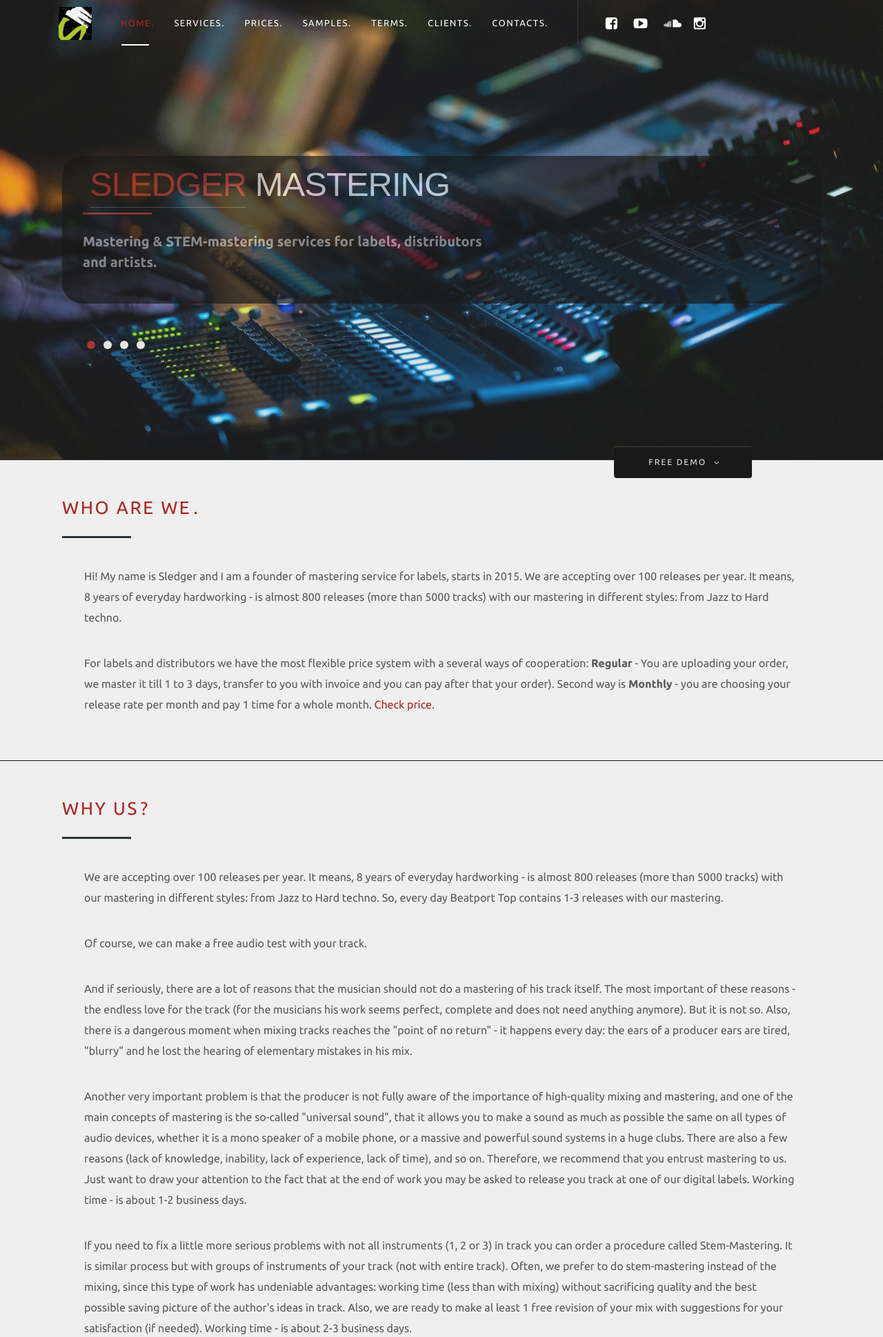
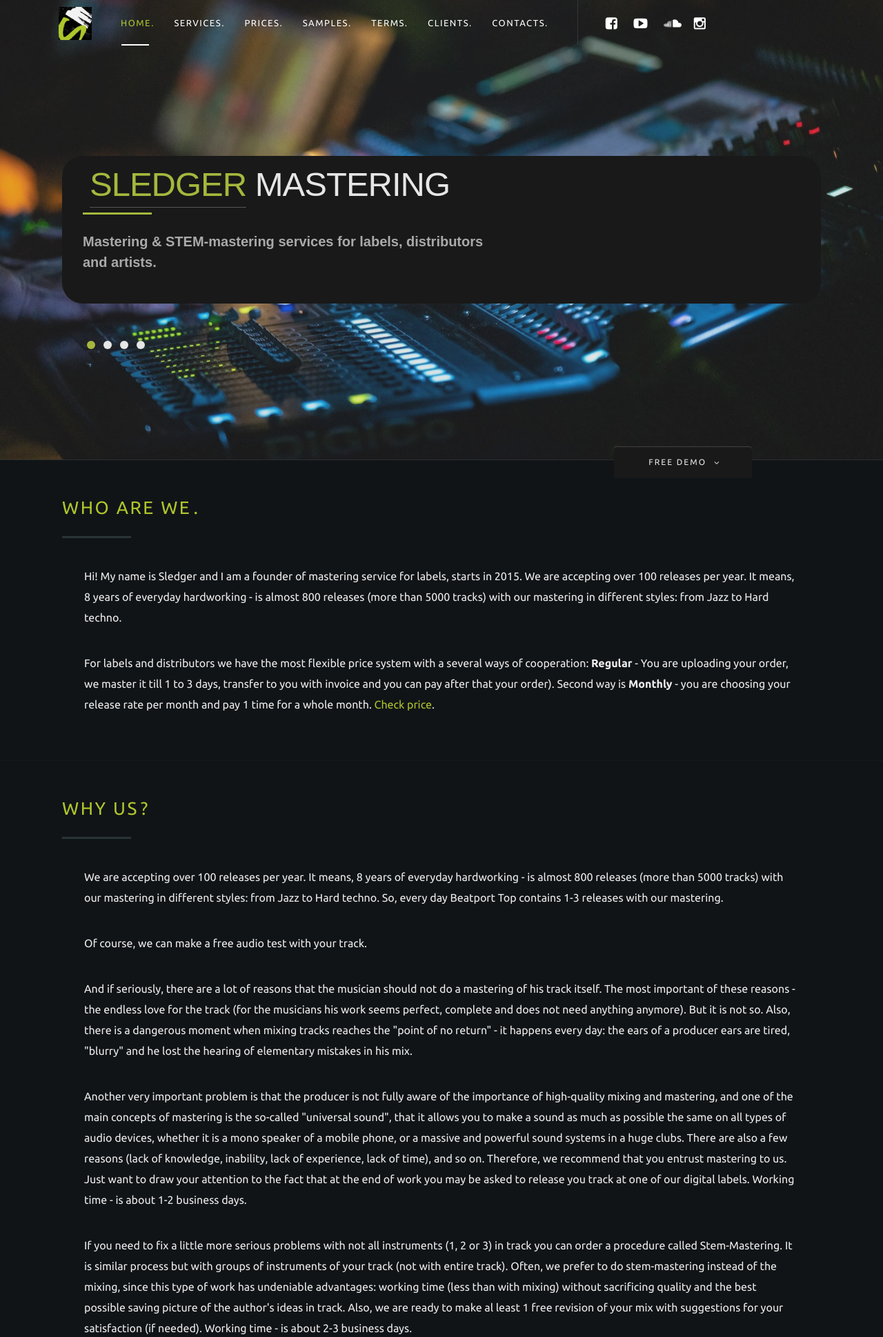
Before and after one commit to sledgerboy/sledgermastering, a PHP site: page / in a window 1280 px wide. Shown: the top 1938 px of the page at 69% size. Run offline with PHP 8.4, Linux system fonts and the light colour scheme; data that the repository does not hold is empty.

Commit message:
Редизайн 2201 и фиксы

```diff
--- a/css/main.css
+++ b/css/main.css
@@ -64,7 +63,7 @@
 	background: #0F1215;
 	font: 16px/30px "Ubuntu", sans-serif;
 	font-weight: normal;
-	color: #575859;
+	color: #ededed;
 }
 
 /* links
@@ -93,8 +92,8 @@
 h4,
 h5,
 h6 {
-	font-family: "Ubuntu", sans-serif;
-	color: #b22222;
+	font-family: "", sans-serif;
+	color: #aec62c;
 	font-style: normal;
 	text-rendering: optimizeLegibility;
 	margin: 18px 0 15px;
@@ -572,7 +573,7 @@
 /* sections */
 
 section {
-	background: #efefef;
+	background: #111417;
     padding: 4rem 0;
 	border-bottom: 1px solid #15191d;
 }
@@ -585,13 +586,13 @@
 	font: 26px/22px "Ubuntu", sans-serif;
 	text-transform: uppercase;
 	letter-spacing: 2.5px;
-	color: #b22222;
+	color: #aec62c;
 	margin-bottom: 30px;
 	margin-top: 18px;
 }
 
 .section-head h1 span {
-	color: #b22222;
+	color: #aec62c;
 	position: relative;
 	left: 3px;
 }
@@ -805,7 +806,7 @@
 }
 
 ul#nav li.current a {
-	color: #b22222;
+	color: #aec62c;
 }
 
 ul#nav li.current a:after {
@@ -1026,13 +1027,12 @@
 
 #hero-slider .slides {
     background: black;
-    opacity: 0.7;
     border-radius: 3rem;
 }
 
 #hero-slider .slides .flex-caption h1::after {
 	display: block;
-	background-color: #b22222;
+	background-color: #aec62c;
 	width: 100px;
 	height: 3px;
 	content: '\0020';
@@ -1245,7 +1245,7 @@
 }
 
 #hero .flex-control-paging li a.flex-active {
-	background: #b22222;
+	background: #aec62c;
 	cursor: default;
 }
 
@@ -1267,6 +1267,7 @@
 }
 
 .styled_button {
+	padding: 0;
 	flex: 1 1 auto;
 	font: 12px/46px "Ubuntu", sans-serif;
 	text-align: center;
@@ -1314,7 +1315,7 @@
     top: -7px;
     left: -7px;
     padding: 7px;
-    box-shadow: 0 0 0 2px #b22222;
+    box-shadow: 0 0 0 2px #aec62c;
     -webkit-transition: -webkit-transform 0.2s, opacity 0.2s;
     -webkit-transform: scale(.8);
     -moz-transition: -moz-transform 0.2s, opacity 0.2s;
@@ -2817,7 +2819,7 @@
 }
 
 .color-g {
-	color: #b22222!important;
+	color: #aec62c!important;
 }
 
 .color-o {
--- a/footer.php
+++ b/footer.php
@@ -24,7 +24,7 @@
 
 
             <div class="info">
-               <img src="/images/paylogos.png" style="width: 600px;">
+               <img src="/images/paylogos.png" style="">
                <!--img src="/images/footer/yandex-pay-logo-footer.png" style="width: 15px;">
                <img src="/images/footer/pci-dss.svg" style="width: 36px;">
                <img src="/images/footer/mc-id.svg" style="width: 65px;">
@@ -43,7 +43,7 @@
 
          <ul class="copyright">
          	<li>&copy; Copyright <?=$today?></li>
-            <li><a title="Sledgermastering" href="/">Sledgermastering.by</a>.</li>
+            <li><a title="Sledgermastering" href="/">Sledgermastering.pro</a>.</li>
 
          </ul>
 
--- a/inc/sendEmail.php
+++ b/inc/sendEmail.php
@@ -28,11 +28,11 @@
 
 
    // Set Message
-	$message .= "Email from: " . $name . "<br />";
+	$message = "Email from: " . $name . "<br />";
 	$message .= "Email address: " . $email . "<br />";
 	$message .= "Message: <br />";
 	$message .= $contact_message;
-	$message .= "<br /> ----- <br /> This email was generated from sledgermastering.by [MailBOT]. <br />";
+	$message .= "<br /> ----- <br /> This email was generated from sledgermastering.pro [MailBOT]. <br />";
 
    // Set From: header
    $from =  $name . " <" . $email . ">";
--- a/index.php
+++ b/index.php
@@ -51,7 +51,7 @@
 		</div> <!-- end row -->
 
 		<div id="more">
-			<a class="smoothscroll styled_button" href="#contacts">Free DEMO<i class="fa fa-angle-down"></i></a>
+			<a class="smoothscroll styled_button" href="#contact">Free DEMO<i class="fa fa-angle-down"></i></a>
 		</div>
 	</section> <!-- end homepage hero -->
 
@@ -726,6 +726,7 @@
 
 				<div class="process group">
 					<p class="pw">Full text of terms and public offer you can download <a target="_blank" href="/pub-offer/pub-offer-eng.pdf">here</a>.</p>
+					<p class="pw">Acception/List of <a target="_blank" href="/pub-offer/Personal_data_ENG.pdf">processing personal data</a>.</p>
 				</div>
 
 			</div>
@@ -953,7 +954,7 @@
 
    <!-- contact
    ================================================== -->
-   <section id="contacts">
+   <section id="contact">
 		<div class="row section-head">
 			<div class="twelve columns">
 				<h1>Get In Touch With Us<span>.</span></h1>
@@ -975,13 +976,13 @@
 						<input name="contactEmail" type="email" id="contactEmail" placeholder="Email" value="" required />
 					</div>
 					<div>
-							<input name="contactSubject" type="text" id="contactSubject" placeholder="Subject"  value="" />
+						<input name="contactSubject" type="text" id="contactSubject" placeholder="Subject"  value="" />
 					</div>
 					<div>
-							<textarea name="contactMessage"  id="contactMessage" placeholder="message" rows="10" cols="50" ></textarea>
+						<textarea name="contactMessage"  id="contactMessage" placeholder="message" rows="10"></textarea>
 					</div>
 					<div>
-						<button class="submitform">Submit</button>
+						<button class="submitform smoothscroll styled_button">Submit</button>
 						<div id="submit-loader">
 							<div class="text-loader">Sending...</div>
 							<div class="s-loader">
@@ -1008,7 +1009,7 @@
 
 				<h3 class="address">Official</h3>
 				<p class="lead">
-					<span>Individual entrepreneur: Dmitriy Nekrasov</span>
+					<span>Individual entrepreneur: Nekrasov Dmitriy Yuryevich</span>
 					<span>Reg.No: 192778096 from 29.01.2018</span>
 					<span>issued by the Minsk City Executive Committee</span>
 					<span>Taxpayer ID: 192778096</span>
@@ -1030,7 +1031,7 @@
 					<span>Skype: <a rel="nofollow" href="skype:sled-ger?chat">Start Skype chat</a></span>
 					<span>Viber: <a rel="nofollow" title="Viber" href="viber://chat/?number=+375291129746">Start Viber chat</a></span>
 					<span>Phone: (375) 29 112 97 46</span>
-					<span>Email: <a href="mailto:info@sledgermastering.by">info@sledgermastering.by</a></span>
+					<span>Email: <a href="mailto:info@sledgermastering.pro">info@sledgermastering.pro</a></span>
 				</p>
 
 			</div>
--- a/js/main.js
+++ b/js/main.js
@@ -192,7 +192,7 @@
         $('html').animate({ 'scrollTop': scrollToPosition }, 0);
     });
 
-    $('body').append("called");
+    $('body').append("");
 
   	});
 
--- a/js/pricer.js
+++ b/js/pricer.js
@@ -1,7 +1,7 @@
 $(window).load(function() {
 
     // Basic (calcucate starts in euro)
-    window.base = 14;
+    window.base = 15;
 
     $.ajax({
     method: 'GET',
@@ -13,9 +13,6 @@
         // Get currency (eur)
         window.eurRate = JSON.parse(data.Cur_OfficialRate)
         console.log('EURO currency today is: ' + window.eurRate);
-
-
-
 
 
         // Set label prices (eur)
--- a/robots.txt
+++ b/robots.txt
@@ -12,4 +12,4 @@
 Disallow: /uploads*
 Disallow: /thankyou*
 
-Sitemap: https://sledgermastering.by/sitemap.xml
+Sitemap: https://sledgermastering.pro/sitemap.xml
--- a/thankyou.php
+++ b/thankyou.php
@@ -238,7 +238,7 @@
 
          <ul class="copyright">
          	<li>&copy; Copyright <?=$today?></li>
-            <li><a title="Sledgermastering" href="/">Sledgermastering.by</a>.</li>
+            <li><a title="Sledgermastering" href="/">Sledgermastering.pro</a>.</li>
          </ul>
 
       </div> <!-- end row -->
```
Also changed, not shown: other parts of css/main.css (+40 -38 lines), images/paylogos.png, img_sys/paylogos.png (deleted), 3 other files.
